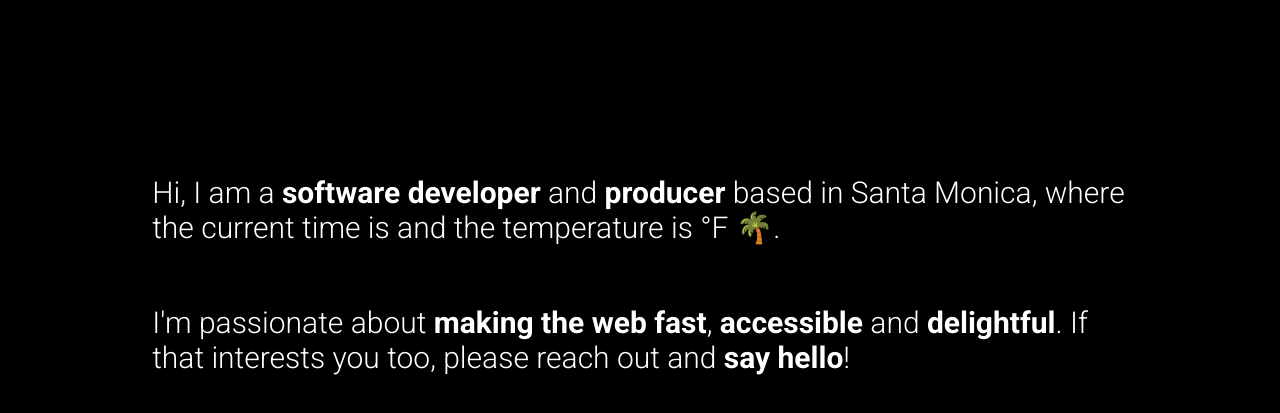
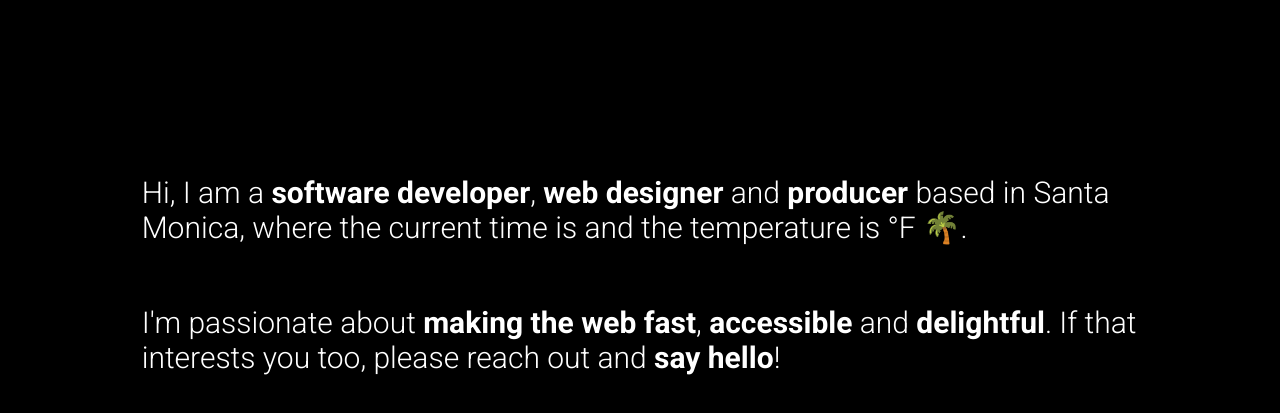
Before and after one commit to seanmartinstudio/website, a plain HTML site: page index.html in a window 1280 px wide. Shown: the part 125-538 px from the top of the page. Drawn offline with Linux system fonts and the light colour scheme; no server answers.

```diff
--- a/index.html
+++ b/index.html
@@ -44,7 +44,7 @@
     <article id="about" class="about">
         <div class="empty"></div>
             <div class="bioContainer">
-                <p>Hi, I am a <b>software developer</b> and <b>producer</b> based in Santa Monica, where the current time is <span id="current_time"></span> and the temperature is <span id="current_temp"></span>°F &#127796.</p>
+                <p>Hi, I am a <b>software developer</b>, <b>web designer</b> and <b>producer</b> based in Santa Monica, where the current time is <span id="current_time"></span> and the temperature is <span id="current_temp"></span>°F &#127796.</p>
                 <p>I'm passionate about <b>making the web fast</b>, <b>accessible</b> and <b>delightful</b>. If that interests you too, please reach out and <a class="bioEmailLink" href="mailto:sean@seanmartinstudio.com"><b>say hello</b></a>!</p>
             </div>
         <div class="empty"></div>
```
